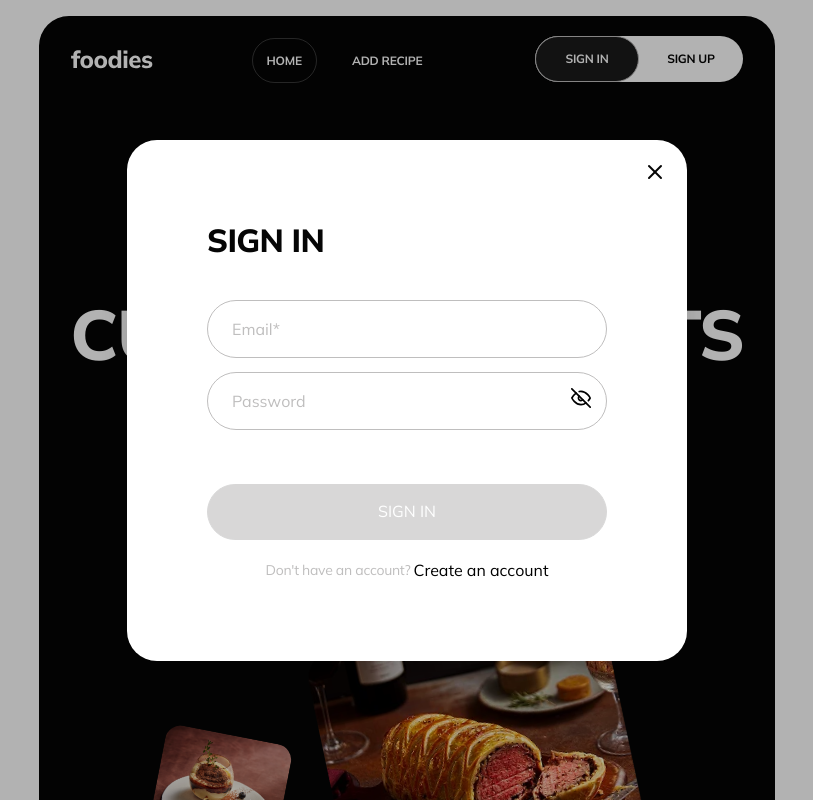
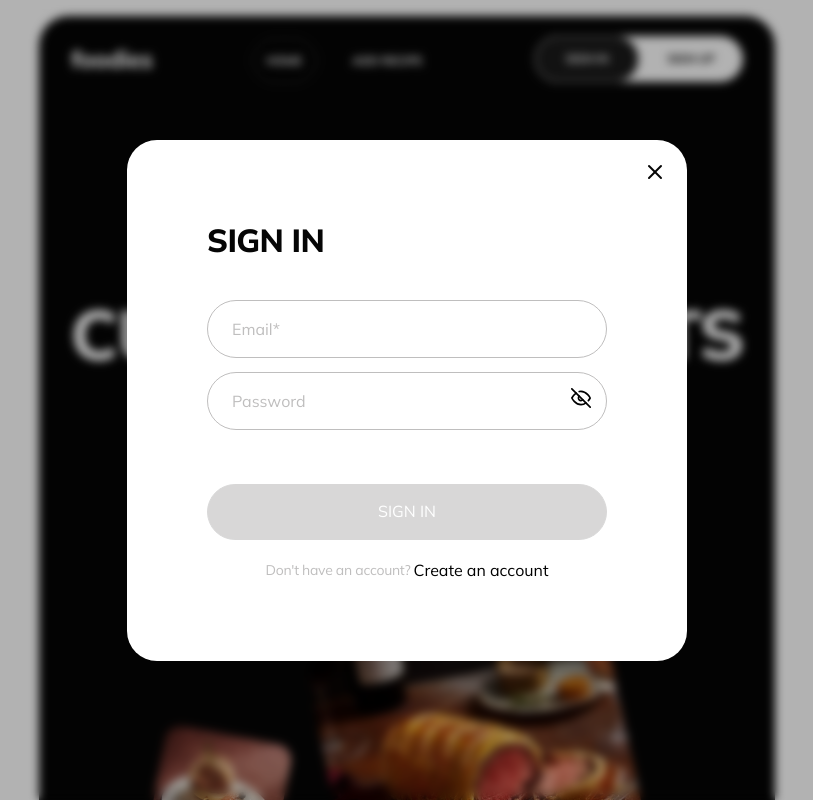
Before and after one commit to Racot86/foodies-project-team-3, a React app: page / in a window 1280 px wide. Both pictures are taken after a click on the button "SIGN IN". Shown: the top 800 px of the page, without its empty margins (233-1046 px from the left). Built offline with nearby package versions, Linux system fonts and the light colour scheme; no server answers; the HTML template or start-up script is replaced by a standard one.

Commit message:
Add backdrop blur effect to modal overlay for improved visual emphasis

```diff
--- a/src/components/modal/Modal.module.css
+++ b/src/components/modal/Modal.module.css
@@ -5,6 +5,7 @@
   width: 100vw;
   height: 100vh;
   background: rgba(0, 0, 0, 0.3);
+  backdrop-filter: blur(5px);
   display: flex;
   align-items: center;
   justify-content: center;
```
